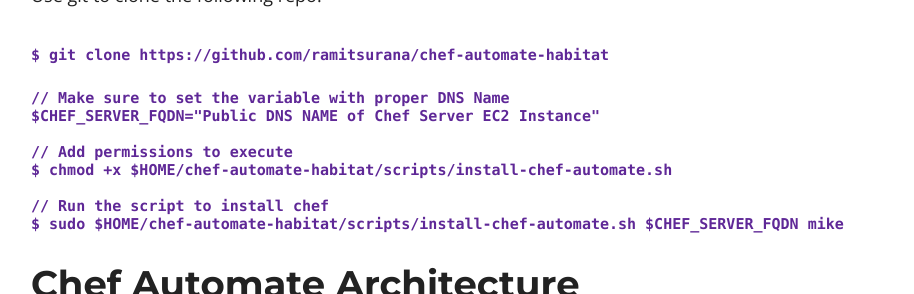
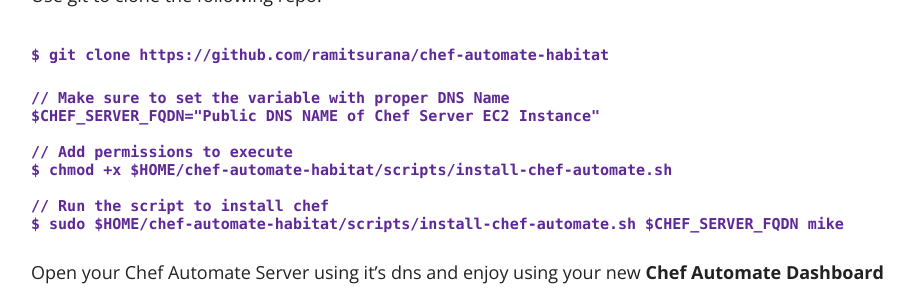
Before and after one commit to ramit05/myblog, a Jekyll site: the page built from _posts/2018-02-01-ci-cd-automate.md, in a window 1280 px wide and 900 px high, scrolled down 10936 px, cut to the strip 0-294 px from the top of the window. Shown: the whole strip, without its empty margins (159-1073 px from the left). Built offline with Jekyll 4.4.1, drawn with Linux system fonts in a browser that asks for light colours; nearby versions of some CDN libraries; comment, search, counter and statistics services are not loaded.

Commit message:
add instructions set

`````diff
--- a/_posts/2018-02-01-ci-cd-automate.md
+++ b/_posts/2018-02-01-ci-cd-automate.md
@@ -256,6 +256,7 @@
 $ sudo $HOME/chef-automate-habitat/scripts/install-chef-automate.sh $CHEF_SERVER_FQDN mike
 ````
 
+Open your Chef Automate Server using it's dns and enjoy using your new **Chef Automate Dashboard**
 
 ## Chef Automate Architecture
 
`````
